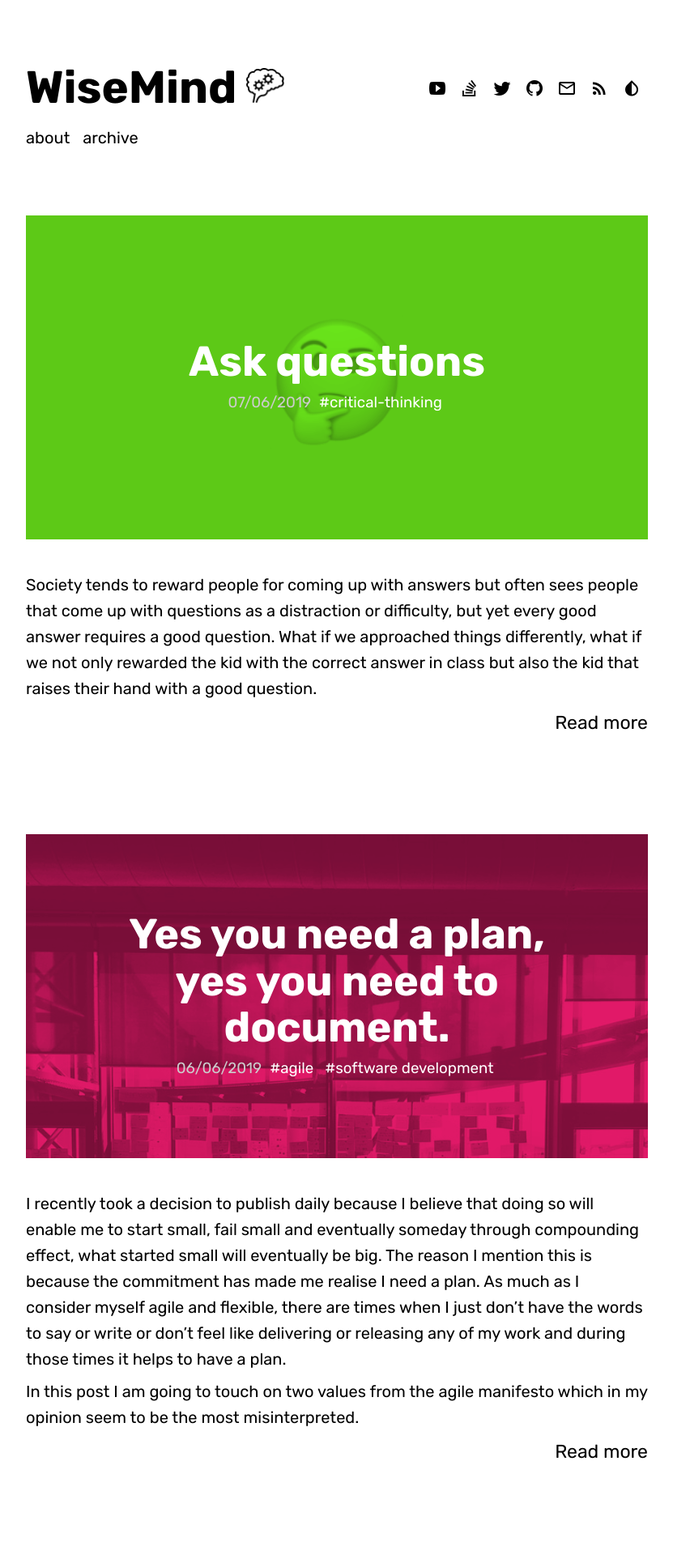
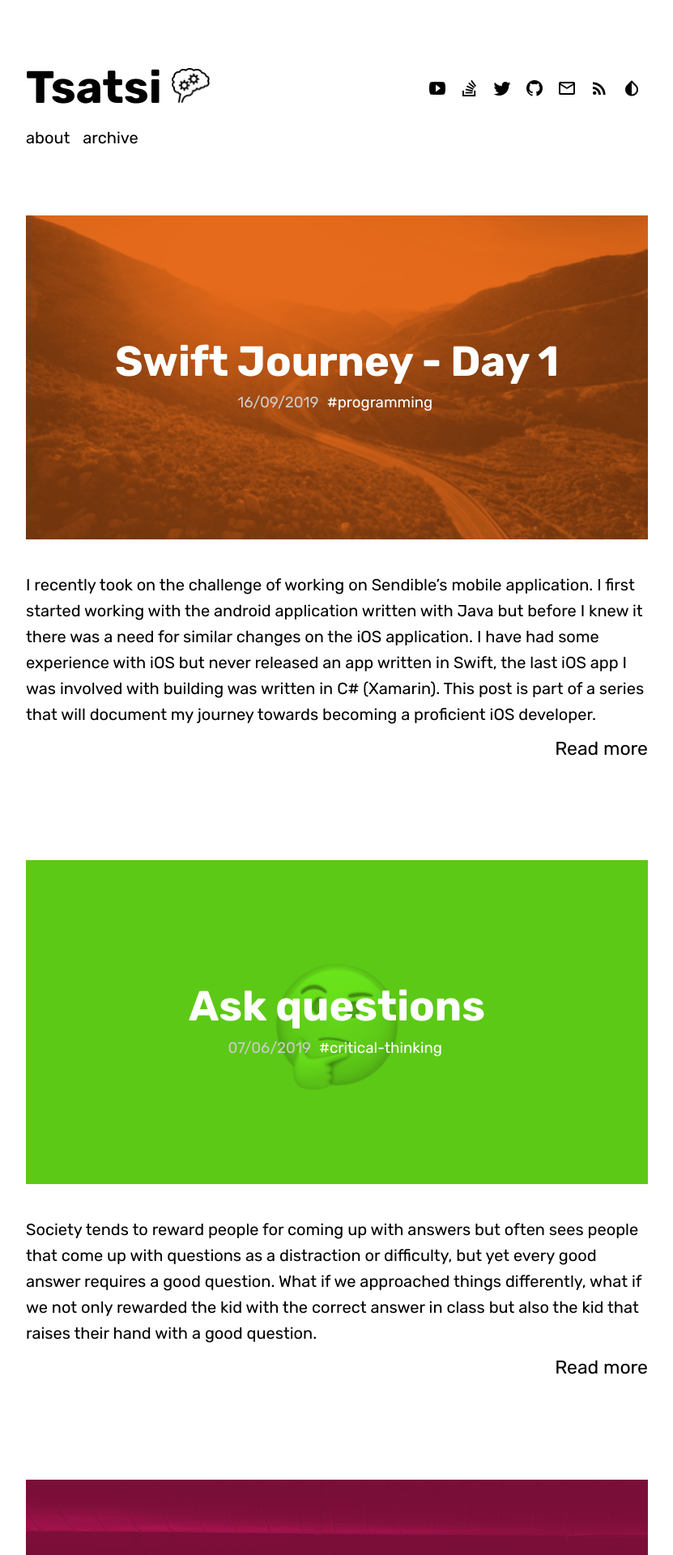
Before and after one commit to Tsatsi/tsatsi.github.io, a Jekyll site: the page built from index.html, in a window 1280 px wide. Shown: the top 1920 px of the page at 81% size, without its empty margins (224-1055 px from the left). Built offline with Jekyll 4.4.1, drawn with Linux system fonts in a browser that asks for light colours; some web fonts are replaced; the list of posts is cut into pages by our own code; some of the changed text lies outside the part shown.

Commit message:
first day swift journey

```diff
--- a/_config.yml
+++ b/_config.yml
@@ -5,7 +5,7 @@ url                          : "https://tsatsi.github.io" # the base hostname &
                                   # `http://<username>.github.io` - for GitHub
 
 blog:
-  title                      : WiseMind
+  title                      : Tsatsi
   description                  : >
                               Individual thoughts and opinions -
 
--- /dev/null
+++ b/_posts/2019-09-16-swift-journey-day-1.md
@@ -0,0 +1,23 @@
+---
+layout: post
+title:  "Swift Journey - Day 1"
+tags:
+  - programming
+
+hero: "assets/img/matt-howard-A4iL43vunlY-unsplash.png"
+overlay: orange
+published: true
+
+---
+I recently took on the challenge of working on [Sendible's](https://sendible.com) mobile application. I first started working with the android application written with Java but before I knew it there was a need for similar changes on the iOS application. I have had some experience with iOS but never released an app written in Swift, the last iOS app I was involved with building was written in C# (Xamarin). This post is part of a series that will document my journey towards becoming a proficient iOS developer.
+<!–-break-–>
+
+## Full Immersion
+
+My approach to learning a new language or anything new really, is to immerse myself fully in it. For the past couple of weeks I've tried to maintain a consistent schedule where I deliberately practiced the fundamentals of the language. The past weeks have mostly been theory but the upcoming weeks I will start doing some code katas in order to apply what I've learned.
+
+One thing I have picked up Once you've learned more than one programming language, you start to realise that there is a lot that programming languages have in common, what can be learned from one language can in most cases be transferrable to the next language. A good place to start is usually with the language's core concepts such as variables, data structures, conditional statements, and functions.
+
+## Conclusion
+
+This is the first post in my journey, as a commitment to myself to learning the language I will be posting my progress daily. The posts are really for me to recall and use for reference but if you are reading this and find them useful, great! a journey is always fun with others. Feel free to drop me an email or send a comment on how your journey has been and what are some of the useful things you've learned along the way.
```
Also changed, not shown: assets/img/matt-howard-A4iL43vunlY-unsplash.png (added).
